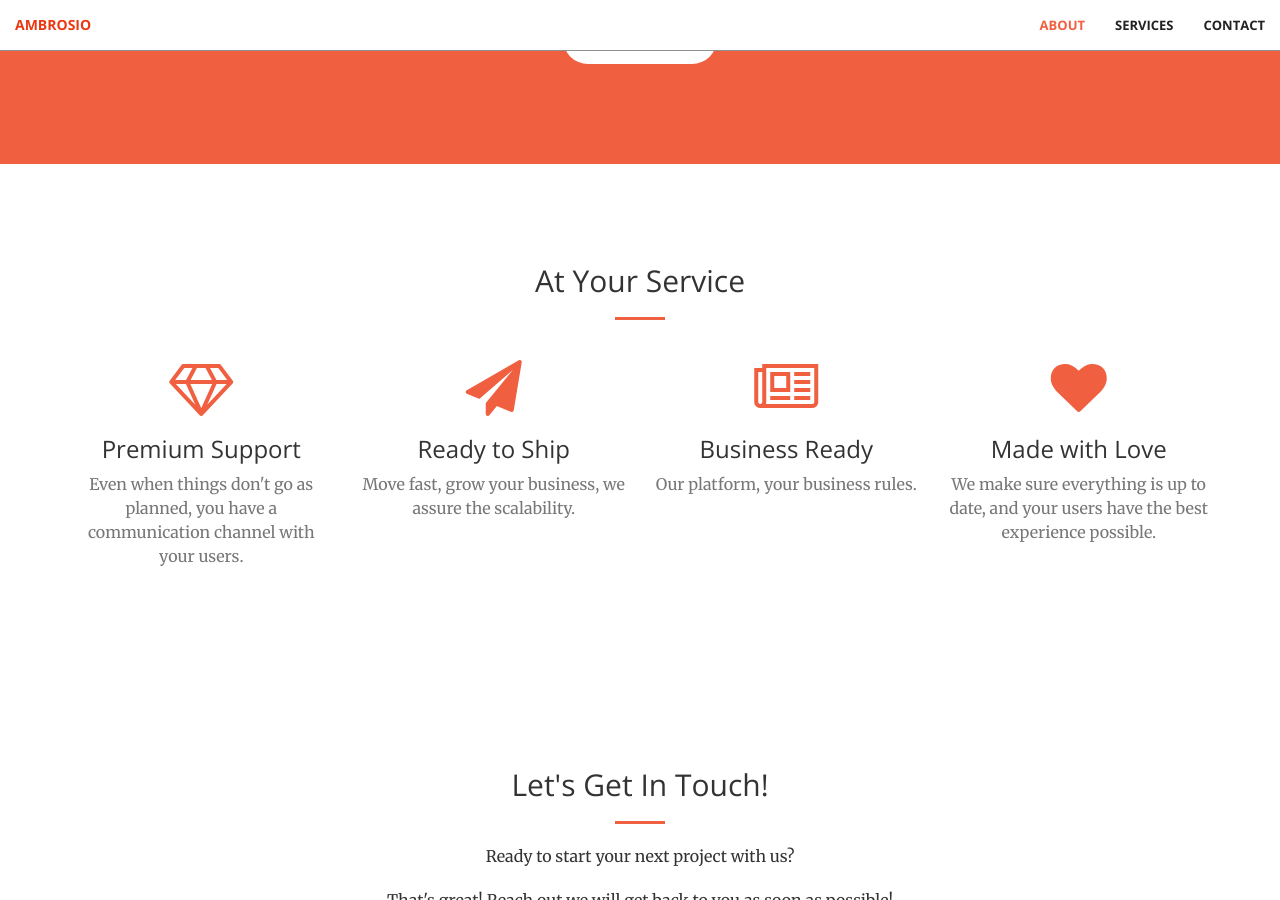
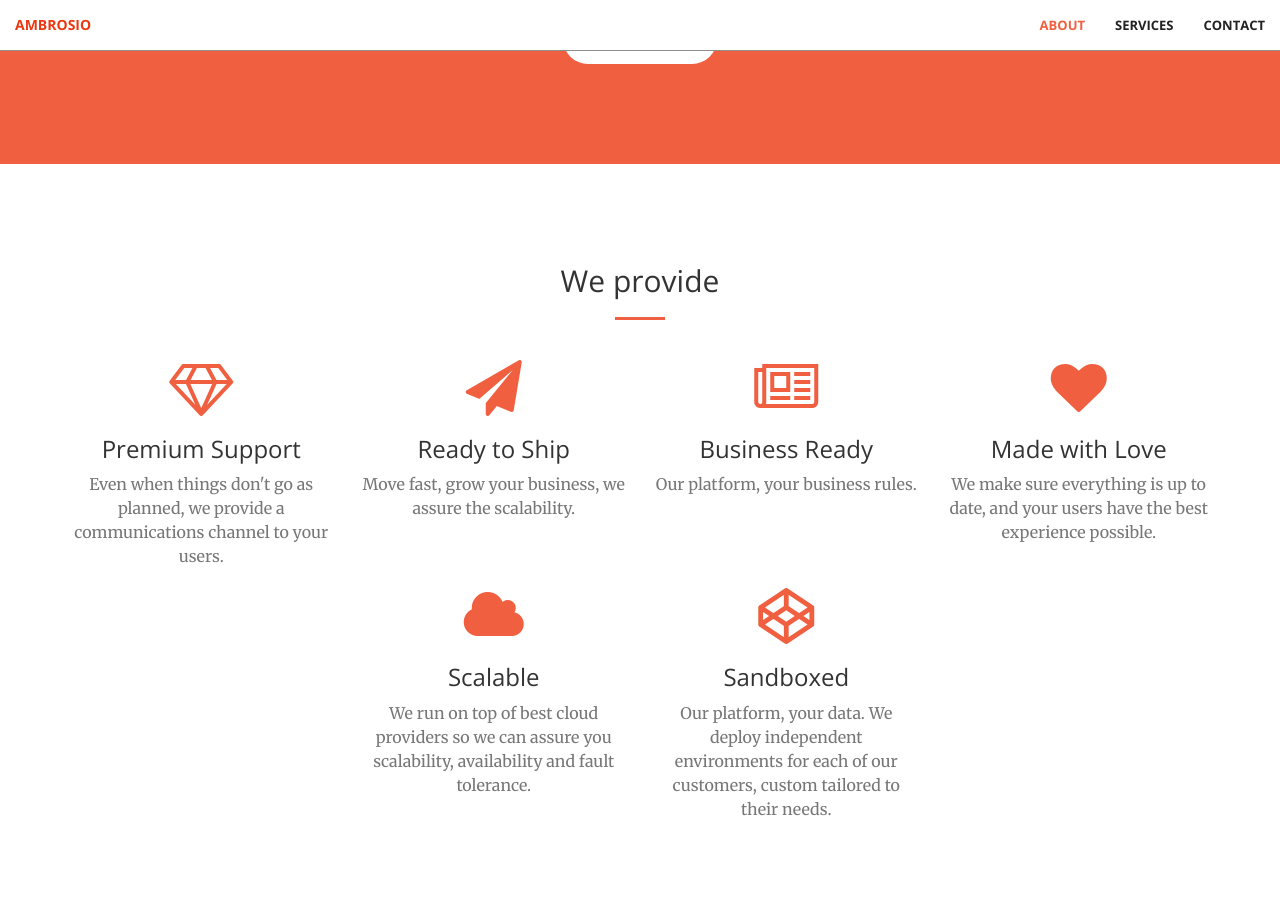
Before and after one commit to ambrosioplatform/ambrosioplatform.github.io, a Jekyll site: the page built from index.html, in a window 1280 px wide and 900 px high, scrolled down 1194 px. Built offline with Jekyll 4.4.1, drawn with Linux system fonts in a browser that asks for light colours; some of the changed text lies outside the part shown.

Commit message:
improvements

```diff
--- a/_config.yml
+++ b/_config.yml
@@ -1,6 +1,6 @@
 # Site settings
 title: Ambrosio Platform
-email:
+email: info@ambrosioplatform.com
 description: > # this means to ignore newlines until "baseurl:"
 baseurl: "" # the subpath of your site, e.g. /blog/
 url: "" # the base hostname & protocol for your site
--- a/_includes/contact.html
+++ b/_includes/contact.html
@@ -4,27 +4,13 @@
             <div class="col-lg-8 col-lg-offset-2 text-center">
                 <h2 class="section-heading">Let's Get In Touch!</h2>
                 <hr class="primary">
-                <p>Ready to start your next project with us?</p>
-                <p>That's great! Reach out we will get back to you as soon as possible!</p>
+                <p>Reach out we will get back to you as soon as possible!</p>
             </div>
-        <div class="col-lg-2 col-lg-offset-2 text-center">
-            <!-- <a href="https://twitter.com/{{ site.twitter_username }}">
-                <i class="fa fa-twitter fa-3x wow bounceIn" data-wow-delay=".1s"></i>
-                <p>{{ site.twitter_username }}</p>
-            </a> -->
-        </div>
-        <div class="col-lg-2 col-lg-offset-1 text-center">
+        <div class="col-lg-8 col-lg-offset-2 text-center">
             <a href="mailto:{{ site.email }}">
             <i class="fa fa-envelope-o fa-3x wow bounceIn" data-wow-delay=".1s"></i>
                 <p>{{ site.email }}</p>
             </a>
         </div>
-        <div class="col-lg-2 col-lg-offset-1 text-center">
-            <!-- <a href="https://github.com/{{ site.github_username }}">
-            <i class="fa fa-github fa-3x wow bounceIn" data-wow-delay=".1s"></i>
-                <p>{{ site.github_username }}</p>
-            </a> -->
-        </div>
-
     </div>
 </section>
--- a/_includes/services.html
+++ b/_includes/services.html
@@ -2,7 +2,7 @@
     <div class="container">
         <div class="row">
             <div class="col-lg-12 text-center">
-                <h2 class="section-heading">At Your Service</h2>
+                <h2 class="section-heading">We provide</h2>
                 <hr class="primary">
             </div>
         </div>
@@ -13,7 +13,8 @@
                 <div class="service-box">
                     <i class="fa fa-4x fa-diamond wow bounceIn text-primary"></i>
                     <h3>Premium Support</h3>
-                    <p class="text-muted">Even when things don't go as planned, you have a communication channel with your users.</p>
+                    <p class="text-muted">Even when things don't go as planned, we provide a communications channel to
+                        your users.</p>
                 </div>
             </div>
             <div class="col-lg-3 col-md-6 text-center">
@@ -34,7 +35,26 @@
                 <div class="service-box">
                     <i class="fa fa-4x fa-heart wow bounceIn text-primary" data-wow-delay=".3s"></i>
                     <h3>Made with Love</h3>
-                    <p class="text-muted">We make sure everything is up to date, and your users have the best experience possible.</p>
+                    <p class="text-muted">We make sure everything is up to date, and your users have the best
+                        experience possible.</p>
+                </div>
+            </div>
+        </div>
+        <div class="row">
+            <div class="col-lg-3 col-md-6 col-lg-offset-3 text-center">
+                <div class="service-box">
+                    <i class="fa fa-4x fa-cloud wow bounceIn text-primary"></i>
+                    <h3>Scalable</h3>
+                    <p class="text-muted">We run on top of best cloud providers so we can assure you scalability,
+                        availability and fault tolerance.</p>
+                </div>
+            </div>
+            <div class="col-lg-3 col-md-6 text-center">
+                <div class="service-box">
+                    <i class="fa fa-4x fa-codepen wow bounceIn text-primary"></i>
+                    <h3>Sandboxed</h3>
+                    <p class="text-muted">Our platform, your data. We deploy independent environments for each of our
+                        customers, custom tailored to their needs.</p>
                 </div>
             </div>
         </div>
--- a/_layouts/front.html
+++ b/_layouts/front.html
@@ -8,8 +8,6 @@
   {% include header.html %}
   {% include call-to-action.html %}
   {% include services.html %}
-  <!-- {% include portfolio.html %} -->
-  <!-- {% include aside.html %} -->
   {% include contact.html %}
   {% include scripts.html %}
 </body>
```
